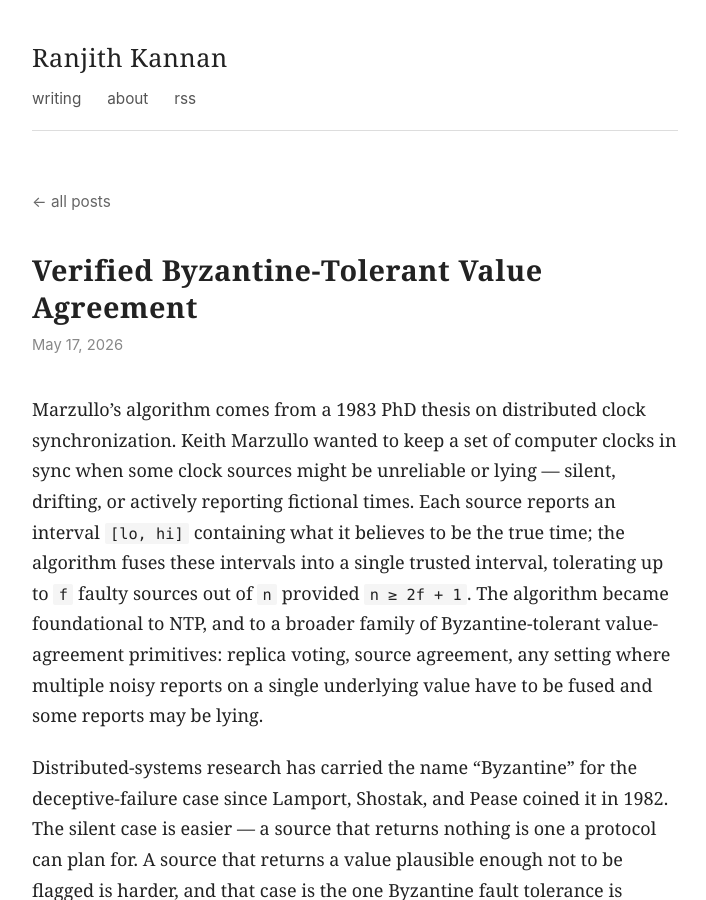
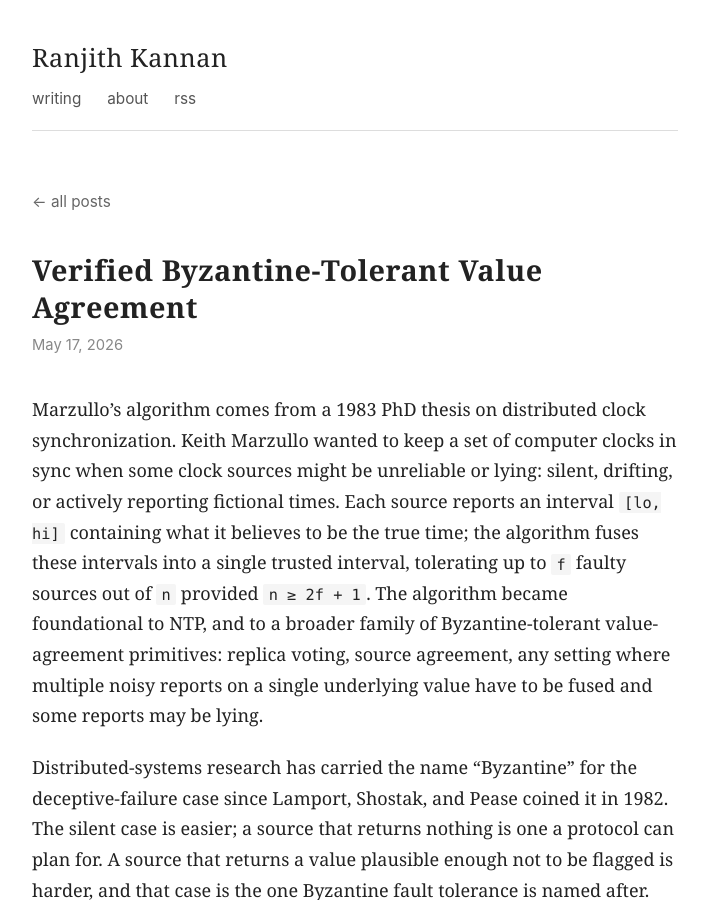
Before and after one commit to ranjithkannank/ranjithkannank.github.io, a Jekyll site: the page built from _posts/2026-05-17-verified-byzantine-tolerant-sensor-fusion.md, in a window 1280 px wide and 900 px high. Shown: the whole window, without its empty margins (285-991 px from the left). Built offline with Jekyll 4.4.1, drawn with Linux system fonts in a browser that asks for light colours; some of the changed text lies outside the part shown.

Commit message:
Remove em-dashes from posts

```diff
--- a/_posts/2026-05-17-verified-byzantine-tolerant-sensor-fusion.md
+++ b/_posts/2026-05-17-verified-byzantine-tolerant-sensor-fusion.md
@@ -7,9 +7,9 @@ related:
   - /2026/05/10/verus-calibration-formal-verifier-loop/
 ---
 
-Marzullo's algorithm comes from a 1983 PhD thesis on distributed clock synchronization. Keith Marzullo wanted to keep a set of computer clocks in sync when some clock sources might be unreliable or lying — silent, drifting, or actively reporting fictional times. Each source reports an interval `[lo, hi]` containing what it believes to be the true time; the algorithm fuses these intervals into a single trusted interval, tolerating up to `f` faulty sources out of `n` provided `n ≥ 2f + 1`. The algorithm became foundational to NTP, and to a broader family of Byzantine-tolerant value-agreement primitives: replica voting, source agreement, any setting where multiple noisy reports on a single underlying value have to be fused and some reports may be lying.
+Marzullo's algorithm comes from a 1983 PhD thesis on distributed clock synchronization. Keith Marzullo wanted to keep a set of computer clocks in sync when some clock sources might be unreliable or lying: silent, drifting, or actively reporting fictional times. Each source reports an interval `[lo, hi]` containing what it believes to be the true time; the algorithm fuses these intervals into a single trusted interval, tolerating up to `f` faulty sources out of `n` provided `n ≥ 2f + 1`. The algorithm became foundational to NTP, and to a broader family of Byzantine-tolerant value-agreement primitives: replica voting, source agreement, any setting where multiple noisy reports on a single underlying value have to be fused and some reports may be lying.
 
-Distributed-systems research has carried the name "Byzantine" for the deceptive-failure case since Lamport, Shostak, and Pease coined it in 1982. The silent case is easier — a source that returns nothing is one a protocol can plan for. A source that returns a value plausible enough not to be flagged is harder, and that case is the one Byzantine fault tolerance is named after.
+Distributed-systems research has carried the name "Byzantine" for the deceptive-failure case since Lamport, Shostak, and Pease coined it in 1982. The silent case is easier; a source that returns nothing is one a protocol can plan for. A source that returns a value plausible enough not to be flagged is harder, and that case is the one Byzantine fault tolerance is named after.
 
 This post is about two such algorithms, implemented in Rust with formal proofs of correctness, and three exercises that compose them into a verified Byzantine-tolerant value aggregator. All five were produced through an autonomous coding loop. One of the algorithm exercises surfaced a bug in our own specification that we wouldn't have caught without the loop's strict refusal to cheat. The third composition exercise was set up as a deliberate test of whether the loop can discover proofs rather than only execute pre-designed ones; it passed, and the result subsequently survived an audit re-run with the operator-authored witness file hidden. Those are the pieces worth reading for.
 
@@ -35,7 +35,7 @@ Both algorithms are old. Both are well-understood. The contribution isn't the al
 
 ## Two verified value-agreement primitives
 
-The methodology — three-role autonomous loop, three boundaries, fresh context per attempt — is the subject of the [calibration post](https://ranjithkannan.com/2026/05/10/verus-calibration-formal-verifier-loop/).
+The methodology (three-role autonomous loop, three boundaries, fresh context per attempt) is the subject of the [calibration post](https://ranjithkannan.com/2026/05/10/verus-calibration-formal-verifier-loop/).
 
 The value-agreement track builds on an earlier exercise, a verified Byzantine quorum certificate, that proved the pigeonhole reasoning every Byzantine consensus protocol relies on. The two new artifacts apply the same machinery to fusing multiple noisy reports of an underlying value.
 
@@ -107,7 +107,7 @@ In a sample of six verified exercises, two of them required operator interventio
 
 ## Composing the primitives
 
-The three verified primitives — `quorum_cert`, `ft_midpoint`, `marzullo` — are uncomposed. A verified Byzantine-tolerant value aggregator that authenticates signed source reports via the quorum-style check and combines the authenticated readings via Marzullo would be the first end-to-end system on the path. We built three composition exercises to take it on, each adding one piece of what that real system would need. The first demonstrated the composition regime. The second threaded the cryptographic trust boundary through the contract. The third strengthened the postcondition with an honest-voter guarantee and ran as a deliberate test of the methodology itself. All three verified in one attempt each.
+The three verified primitives (`quorum_cert`, `ft_midpoint`, `marzullo`) are uncomposed. A verified Byzantine-tolerant value aggregator that authenticates signed source reports via the quorum-style check and combines the authenticated readings via Marzullo would be the first end-to-end system on the path. We built three composition exercises to take it on, each adding one piece of what that real system would need. The first demonstrated the composition regime. The second threaded the cryptographic trust boundary through the contract. The third strengthened the postcondition with an honest-voter guarantee and ran as a deliberate test of the methodology itself. All three verified in one attempt each.
 
 ### `sensor_poll`
 
@@ -154,9 +154,9 @@ The agent verified in one attempt. Its proof introduced `lemma_honest_supporter_
 
 ## What compounded across exercises
 
-Each verified exercise added something to a shared playbook the next exercise could pick up. Quorum_cert produced pigeonhole-via-contradiction (`if !(exists ...) { ... assert(false); }`, derive a subset relation, apply `lemma_len_subset`). Ft_midpoint produced the inclusion-exclusion shape via `lemma_set_intersect_union_lens` — forward through set arithmetic rather than backward through contradiction. Marzullo produced a third: argmax-plus-Helly-1D for constructive existence, cleaner than either pigeonhole shape because the proof gives the witness directly.
+Each verified exercise added something to a shared playbook the next exercise could pick up. Quorum_cert produced pigeonhole-via-contradiction (`if !(exists ...) { ... assert(false); }`, derive a subset relation, apply `lemma_len_subset`). Ft_midpoint produced the inclusion-exclusion shape via `lemma_set_intersect_union_lens`, forward through set arithmetic rather than backward through contradiction. Marzullo produced a third: argmax-plus-Helly-1D for constructive existence, cleaner than either pigeonhole shape because the proof gives the witness directly.
 
-After six exercises the playbook was long enough that the marzullo restart converged in one attempt, the implementer reusing scaffolding from ft_midpoint and the prior blocked run. The discovery question — whether the agent could recognise a proof family and apply it to a new obligation without the architect spelling out the construct — got a clearer answer through `sensor_poll_honest` and `counter_filler`: two data points on two distinct proof families, both audit-confirmed under the hardened witness-deny whitelist with prior playbook summaries stripped. The invention question is a different test, covered in the [calibration post](https://ranjithkannan.com/2026/05/10/verus-calibration-formal-verifier-loop/).
+After six exercises the playbook was long enough that the marzullo restart converged in one attempt, the implementer reusing scaffolding from ft_midpoint and the prior blocked run. The discovery question (whether the agent could recognise a proof family and apply it to a new obligation without the architect spelling out the construct) got a clearer answer through `sensor_poll_honest` and `counter_filler`: two data points on two distinct proof families, both audit-confirmed under the hardened witness-deny whitelist with prior playbook summaries stripped. The invention question is a different test, covered in the [calibration post](https://ranjithkannan.com/2026/05/10/verus-calibration-formal-verifier-loop/).
 
 ## Honest limitations
 
```
Also changed, not shown: _posts/2026-04-10-multi-agent-tdd-loop.md (+1 -1 lines), _posts/2026-04-19-pit-mutation-testing-ralph-loop.md (+5 -5 lines), _posts/2026-04-27-integration-test-contracts.md (+1 -1 lines), _posts/2026-05-10-verus-calibration-formal-verifier-loop.md (+4 -4 lines).
